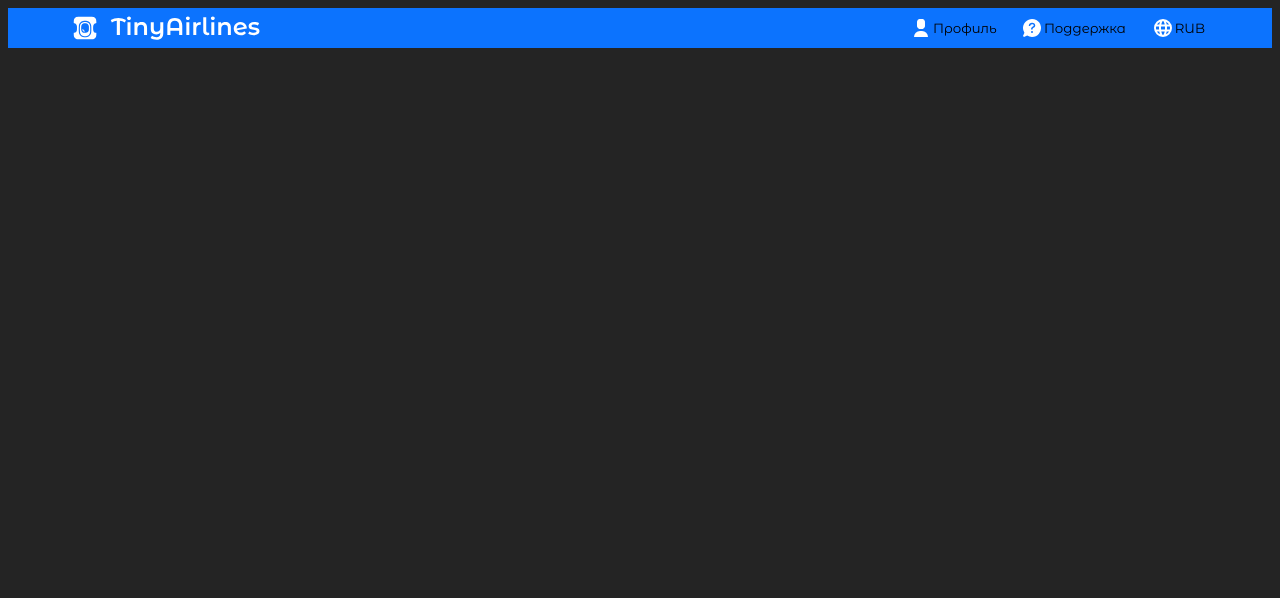
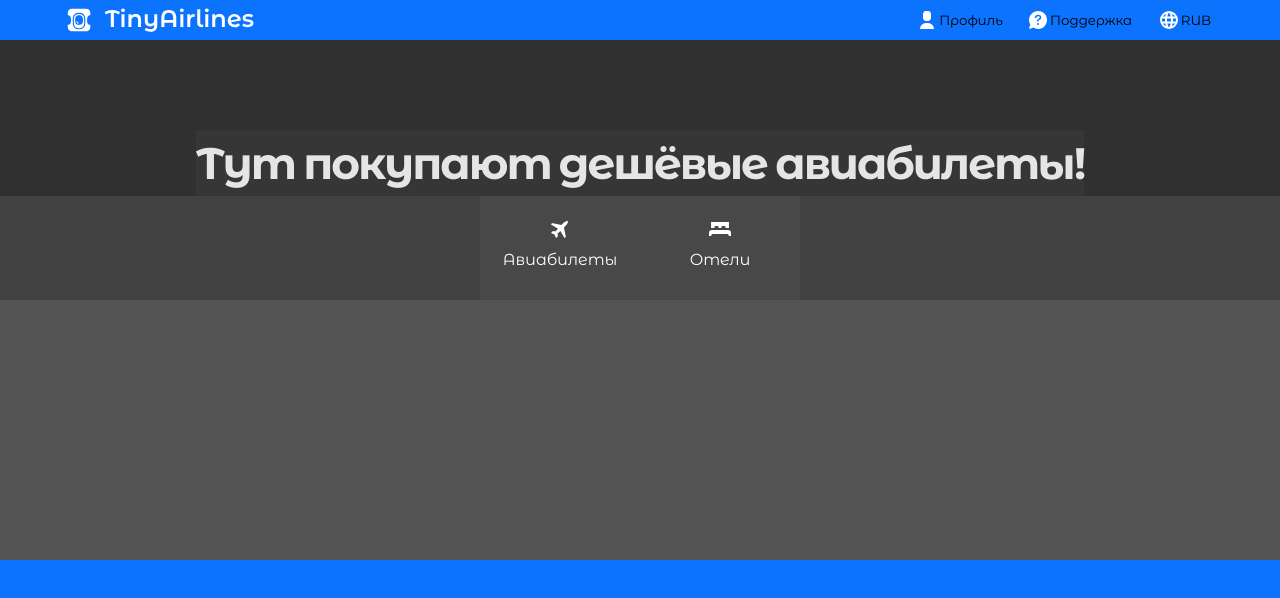
Before and after one commit to MVST3RP1ECE/Tiny-Airlines, a React (Vite) app: page / in a window 1280 px wide. Shown: the top 598 px of the page. Built offline with nearby package versions, Linux system fonts and the light colour scheme.

Commit message:
created <MainSection> component

```diff
--- a/src/App.css
+++ b/src/App.css
@@ -1,11 +1,20 @@
 #root {
-  max-width: 1280px;
+  /* max-width: 100vw;
+  max-height: 100vh; */
   margin: 0 auto;
   text-align: center;
   --main-color:#0c73fe;
   --accent-color:#F9A817;
   --btn-hover: #ffffff22;
   font-family: "Montserrat Alternates", sans-serif;
+  width: inherit;
+  height: inherit;
+}
+
+body{
+  margin: 0 auto;
+  width: 100vw;
+  height: 100vh;
 }
 
 .montserrat-alternates-regular {
--- a/src/App.jsx
+++ b/src/App.jsx
@@ -1,11 +1,13 @@
 import React from 'react'
 import Header from './Components/Header/Header'
 import './App.css'
+import MainSection from './Components/MainSection/MainSection'
 
 function App() {
   return (
     <>
       <Header/>
+      <MainSection/>
     </>
   )
 }
--- /dev/null
+++ b/src/Components/MainSection/MainSection.css
@@ -0,0 +1,110 @@
+h1{
+    margin: 0;
+    font-size: 44px;
+    word-spacing: -2px;
+    letter-spacing: -2px;
+    background-color: #363636;
+}
+
+.toggled--tour{
+    background-color: #fff;
+    color: black;
+}
+
+a{
+    text-decoration: none;
+    color: white;
+}
+
+li, ul{
+    margin: 0 auto;
+    list-style: none;
+    padding: 0 0 0 0;
+}
+
+.nav_main_section {
+    height: 100%;
+    width: 50%;
+}
+
+.list_main_section{
+    height: 100%;
+    width: 50%;
+}
+
+.h1_wrapper {
+    display: flex;
+    flex-direction: column;
+    justify-content: flex-end;
+    align-items: center;
+    height: 30%;
+    background-color: #303030;
+}
+
+.section_wrapper{
+    width: 100%;
+    height: 65%;
+}
+
+.main_section,
+.main_section_inner-wrapper{
+    background-color: #242424;
+    width: 100%;
+    height: 100%;
+}
+
+.nav_tour_wrapper{
+    display: flex;
+    flex-direction: column;
+    justify-content: flex-end;
+    align-items: center;
+    height: 20%;
+    background-color: #424242;
+}
+
+.nav_tour_wrapper > nav > ul {
+    display: flex;
+    flex-direction: row;
+    background-color: #484848;
+}
+
+.form_tickets_wrapper{
+    height: 50%;
+    background-color: #545454;
+}
+
+
+.list_item_tour{
+    display: flex;
+    height: 100%;
+    width: 50%;
+    justify-content: center;
+    align-items: center;
+}
+
+.list_item_tour:hover{
+    transition: 0.1s linear;
+    background: var(--btn-hover);
+}
+
+.list_item_tour:not(:hover){
+    transition: 0.1s linear;
+    background: transparent;
+}
+
+.toup_plaintext{
+    font-size: 16px;
+}
+
+.tour_link{
+    width: 100%;
+    height: 100%;
+    justify-content: center;
+    align-items: center;
+    /* если не выбран пункт background-color: #0656fe; */
+}
+
+.tour_svg{
+    height: 50%;
+    align-content: end;
+}
--- /dev/null
+++ b/src/Components/MainSection/MainSection.jsx
@@ -0,0 +1,60 @@
+import React, { useState } from 'react'
+import './MainSection.css'
+import SvgAirplane from '../SVG/SvgAirplane'
+import SvgHotel from '../SVG/SvgHotel'
+
+export default function MainSection() {
+
+
+    // toggled class: toggled--tour
+    const [toggleTourClass, setToggleTourClass] = useState(true)
+
+    // TODO ----------------------------------------------- Отановился сдесь -----------------------------------------------
+    const toggleClickHandler = (e) => {
+        e.preventDefault();
+        console.log(123);
+    }
+
+    /* TODO Сделать логику переключения стилей в элементе "list_item_tour". По умолчанию выбран 1 пункт списка (Авиабилеты).
+            Если пункт выбран, то bgc: white, svg-fill: black, color: black. Если не выбран, то bgc: #0656fe, svg-fill: Lightgray. color: Lightgray */
+  return (
+    <>
+        <div className='section_wrapper'>
+            <section className='main_section'>
+                <div className='main_section_inner-wrapper'>
+                    <div className='h1_wrapper'>
+                        <h1> Тут покупают дешёвые авиабилеты!</h1>
+                    </div>
+                    <div className='nav_tour_wrapper'>
+                        <nav className='nav_main_section'>
+                            <ul className='list_main_section'>
+                                <li className='list_item_tour'>
+                                    <a href="/" className='tour_link' onClick={toggleClickHandler}>
+                                        <div className='tour_svg'>
+                                            <SvgAirplane/>
+                                        </div>
+                                        <div className='tour_plaintext'>Авиабилеты</div>
+                                    </a>
+                                </li>
+                                <li className='list_item_tour'>
+                                    <a href="/" className='tour_link' onClick={toggleClickHandler}>
+                                        <div className='tour_svg'>
+                                            <SvgHotel/>
+                                        </div>
+                                        <div className='tour_plaintext'>Отели</div>
+                                    </a>
+                                </li>
+                            </ul>
+                        </nav>
+                    </div>
+                    <div className='form_tickets_wrapper'>
+                        <form action="">
+
+                        </form>
+                    </div>
+                </div>
+            </section>
+        </div>
+    </>
+  )
+}
--- /dev/null
+++ b/src/Components/SVG/SvgAirplane.jsx
@@ -0,0 +1,12 @@
+import React from 'react'
+
+export default function SvgAirplane() {
+  return (
+    <>
+        <svg width="24" height="24" viewBox="0 0 24 24" fill="white" xmlns="http://www.w3.org/2000/svg" aria-hidden="true">
+            <path d="M7.37 14.592 5 14l-2 2 3.5 1.5L8 21l2-2-.593-2.37 2.947-2.679 4.147 7.05a1.777 1.777 0 0 0 1.176-2.048l-1.746-8.385 2.202-2.202a7.046 7.046 0 0 0 1.84-3.259.89.89 0 0 0-1.08-1.08 7.043 7.043 0 0 0-3.26 1.84L13.43 8.069 5.049 6.322A1.778 1.778 0 0 0 2.999 7.5l7.05 4.146-2.679 2.946Z">
+            </path>
+        </svg>
+    </>
+  )
+}
--- /dev/null
+++ b/src/Components/SVG/SvgHotel.jsx
@@ -0,0 +1,12 @@
+import React from 'react'
+
+export default function SvgHotel() {
+  return (
+    <>
+        <svg width="24" height="24" viewBox="0 0 24 24" fill="currentColor" xmlns="http://www.w3.org/2000/svg" aria-hidden="true">
+            <path d="M21 5H3v6h3.5v-1a1 1 0 0 1 1-1h2a1 1 0 0 1 1 1v1h3v-1a1 1 0 0 1 1-1h2a1 1 0 0 1 1 1v1H21V5ZM4 13a3 3 0 0 0-3 3v3h2l1-2h16l1 2h2v-3a3 3 0 0 0-3-3H4Z">
+            </path>
+        </svg>
+    </>
+  )
+}
--- a/src/index.css
+++ b/src/index.css
@@ -1,11 +1,12 @@
 :root {
+  height: 100vh;
+  width: 100vw;
   font-family: Inter, system-ui, Avenir, Helvetica, Arial, sans-serif;
   line-height: 1.5;
   font-weight: 400;
-
   color-scheme: light dark;
   color: rgba(255, 255, 255, 0.87);
-  background-color: #242424;
+  background-color: #0c73fe;
 
   font-synthesis: none;
   text-rendering: optimizeLegibility;
```
